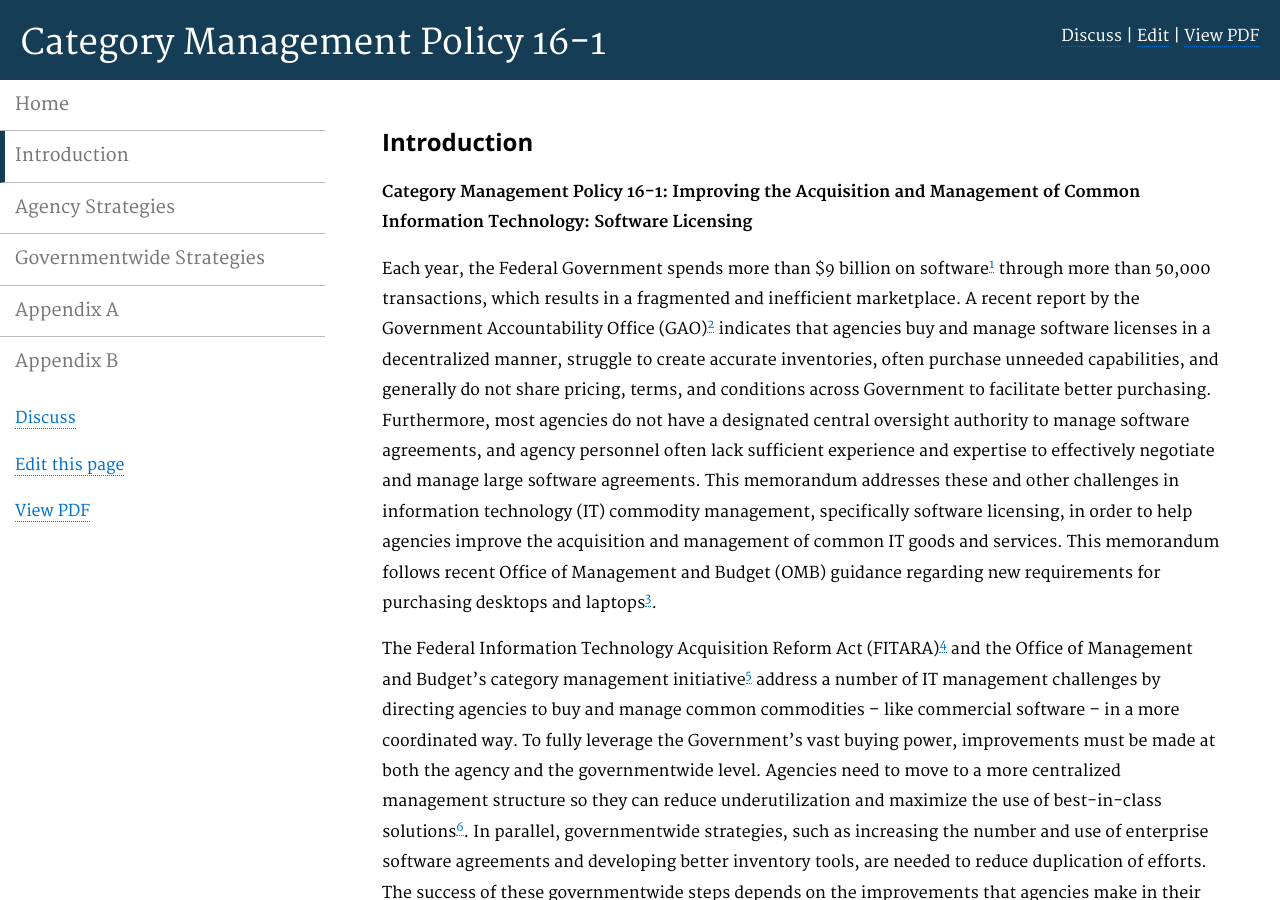
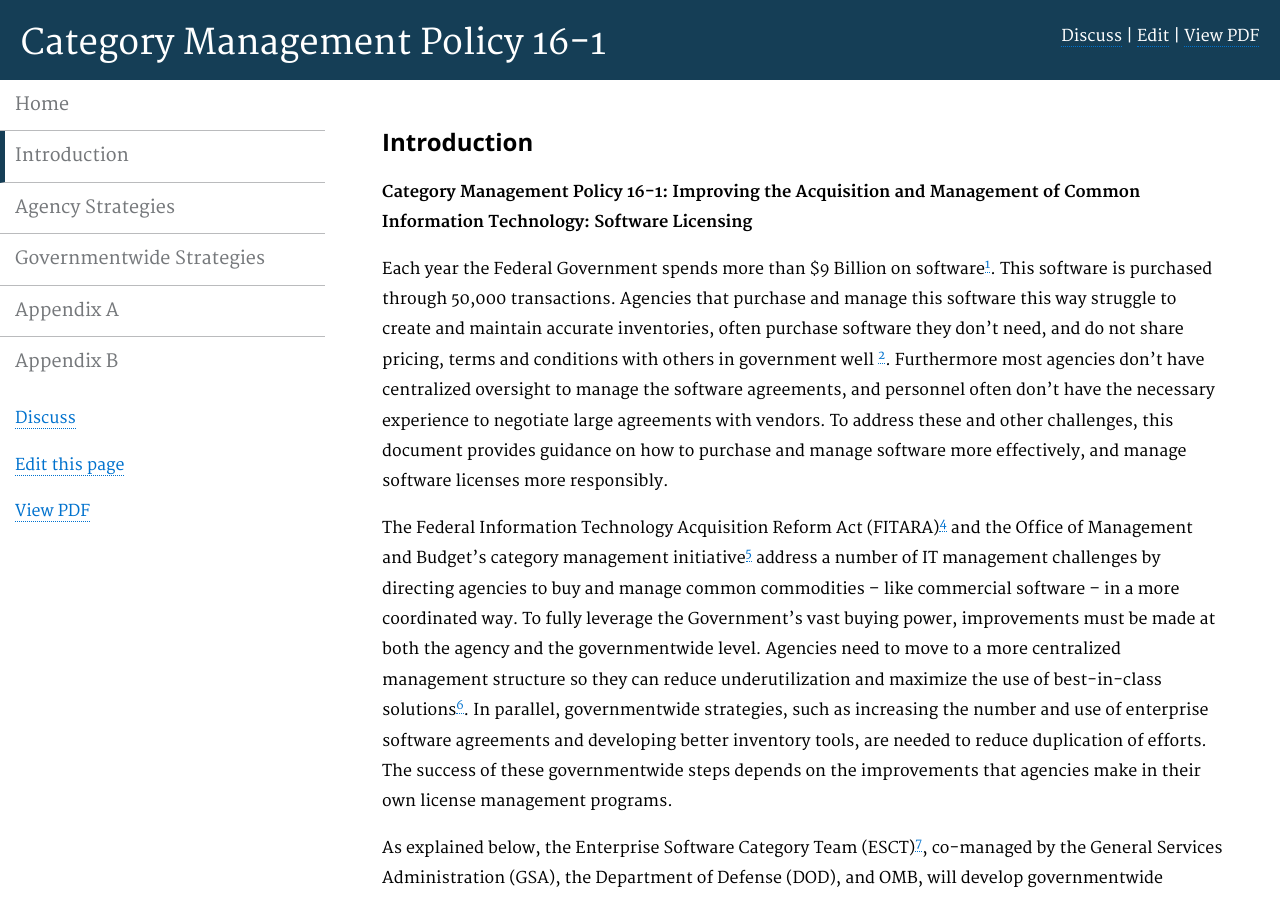
Before and after one commit to WhiteHouse/software-policy, a Jekyll site: the page built from pages/introduction.md, in a window 1280 px wide and 900 px high. Built offline with Jekyll 4.4.1, drawn with Linux system fonts in a browser that asks for light colours; nearby versions of some CDN libraries; Markdown is read by kramdown in place of the engine named in the settings.

Commit message:
Can we simplify language and purpose here?
The goal of the guidance is commendable, but it tends to be a hard read, and I'm not sure it has to be.  First suggested edited pp here may not meet full intent, but since were really talking about saving money, reducing inefficiencies and waste while increasing transparency I'm wondering if something like this might work instead.

Finally, the multiple in-line references to other GAO documents seems to overly complicate the text, and since you can embed hyperlinks, perhaps they don't need to be spelled out quite as much.  If the document is intended at all for broad consumption I'm wondering if a few edits in this light might go a long way towards improving the document and the clarity of the message.

For what it's worth -

```diff
--- a/pages/introduction.md
+++ b/pages/introduction.md
@@ -8,7 +8,7 @@ description: "Introduction"
 
 **Category Management Policy 16-1: Improving the Acquisition and Management of Common Information Technology: Software Licensing**
 
-Each year, the Federal Government spends more than $9 billion on software<sup id="fnr1"><a href="#fn1">1</a></sup> through more than 50,000 transactions, which results in a fragmented and inefficient marketplace. A recent report by the Government Accountability Office (GAO)<sup id="fnr2"><a href="#fn2">2</a></sup> indicates that agencies buy and manage software licenses in a decentralized manner, struggle to create accurate inventories, often purchase unneeded capabilities, and generally do not share pricing, terms, and conditions across Government to facilitate better purchasing. Furthermore, most agencies do not have a designated central oversight authority to manage software agreements, and agency personnel often lack sufficient experience and expertise to effectively negotiate and manage large software agreements. This memorandum addresses these and other challenges in information technology (IT) commodity management, specifically software licensing, in order to help agencies improve the acquisition and management of common IT goods and services. This memorandum follows recent Office of Management and Budget (OMB) guidance regarding new requirements for purchasing desktops and laptops<sup id="fnr3"><a href="#fn3">3</a></sup>.
+Each year the Federal Government spends more than $9 Billion on software<sup id="fnr1"><a href="#fn1">1</a></sup>.  This software is purchased through 50,000 transactions.  Agencies that purchase and manage this software this way struggle to create and maintain accurate inventories, often purchase software they don't need, and do not share pricing, terms and conditions with others in government well <sup id="fnr2"><a href="#fn2">2</a></sup>.  Furthermore most agencies don't have centralized oversight to manage the software agreements, and personnel often don't have the necessary experience to negotiate large agreements with vendors.  To address these and other challenges, this document provides guidance on how to purchase and manage software more effectively, and manage software licenses more responsibly.
 
 The Federal Information Technology Acquisition Reform Act (FITARA)<sup id="fnr4"><a href="#fn4">4</a></sup> and the Office of Management and Budget's category management initiative<sup id="fnr5"><a href="#fn5">5</a></sup> address a number of IT management challenges by directing agencies to buy and manage common commodities – like commercial software – in a more coordinated way. To fully leverage the Government's vast buying power, improvements must be made at both the agency and the governmentwide level. Agencies need to move to a more centralized management structure so they can reduce underutilization and maximize the use of best-in-class solutions<sup id="fnr6"><a href="#fn6">6</a></sup>. In parallel, governmentwide strategies, such as increasing the number and use of enterprise software agreements and developing better inventory tools, are needed to reduce duplication of efforts.  The success of these governmentwide steps depends on the improvements that agencies make in their own license management programs.
 
```
